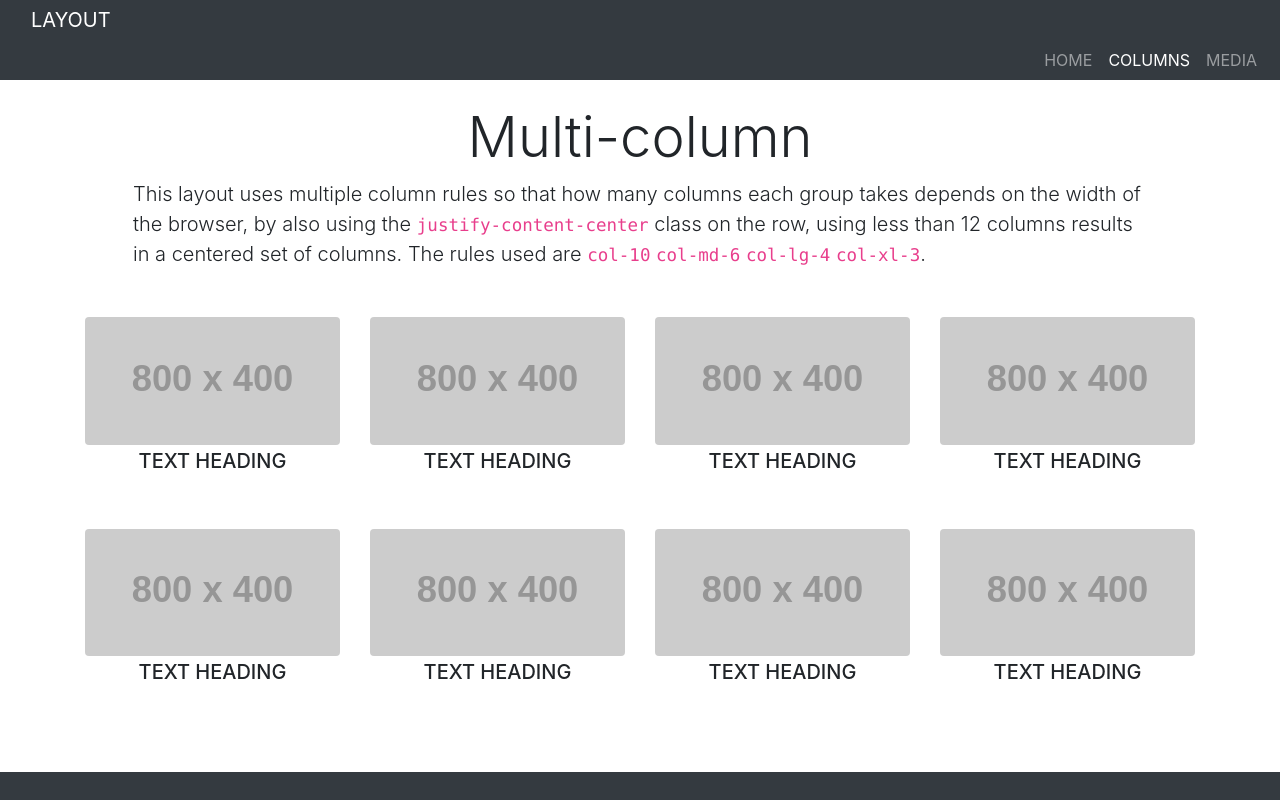
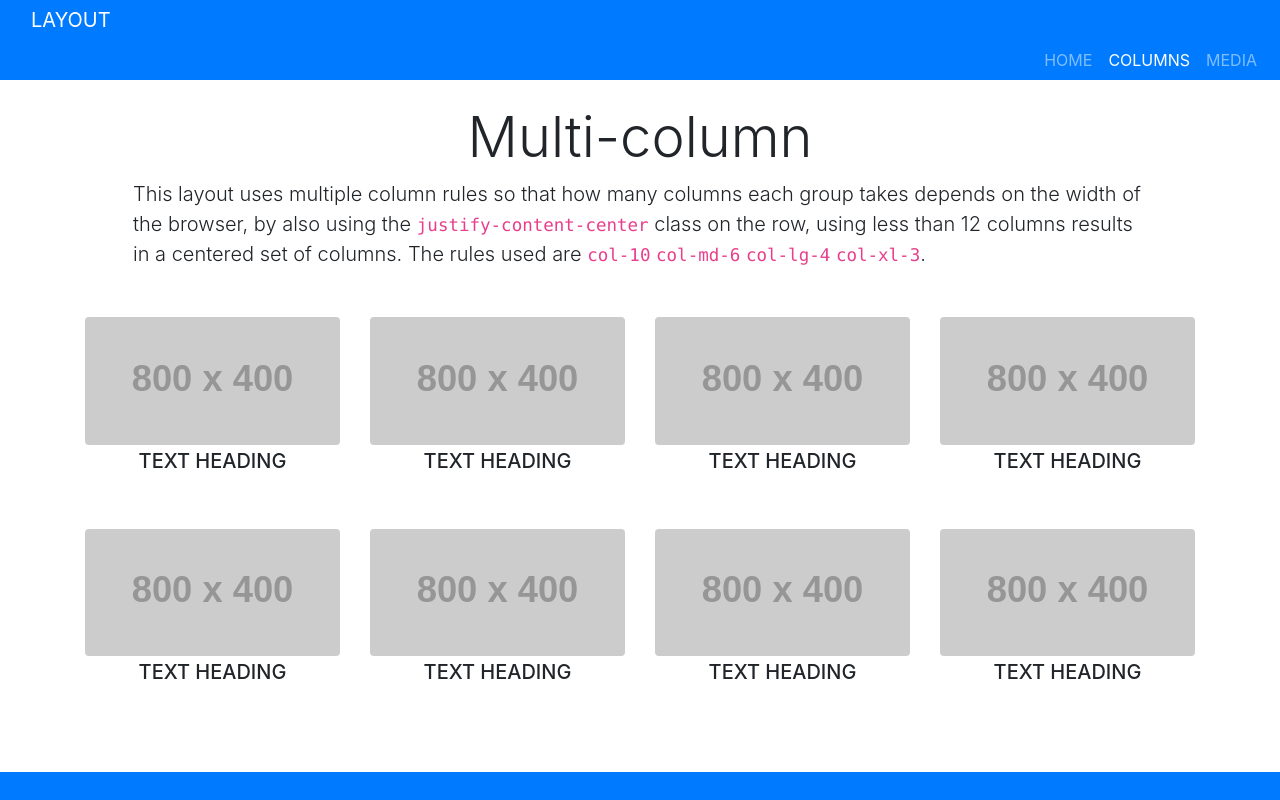
Before and after one commit to Nawaf1208/musical-spoon, a plain HTML site: page docs/columns.html in a window 1280 px wide. Drawn offline with nearby package versions, Linux system fonts and the light colour scheme; placeholder pictures from the web are drawn by us.

Commit message:
Changed colors to blue backgrounds

```diff
--- a/docs/columns.html
+++ b/docs/columns.html
@@ -13,9 +13,9 @@
     <title>Layouts</title>
   </head>
 
-  <body class="bg-dark">
+  <body class="bg-primary">
     <header id="page-hero" class=" d-flex flex-column align-content-between">
-      <nav class="avbar navbar-expand-md bg-dark navbar-dark text-uppercase">
+      <nav class="avbar navbar-expand-md bg-primary navbar-dark text-uppercase">
         <div class="container-fluid">
           <button
             type="button"
```
Also changed, not shown: docs/index.html (+2 -2 lines), docs/media.html (+2 -2 lines).
